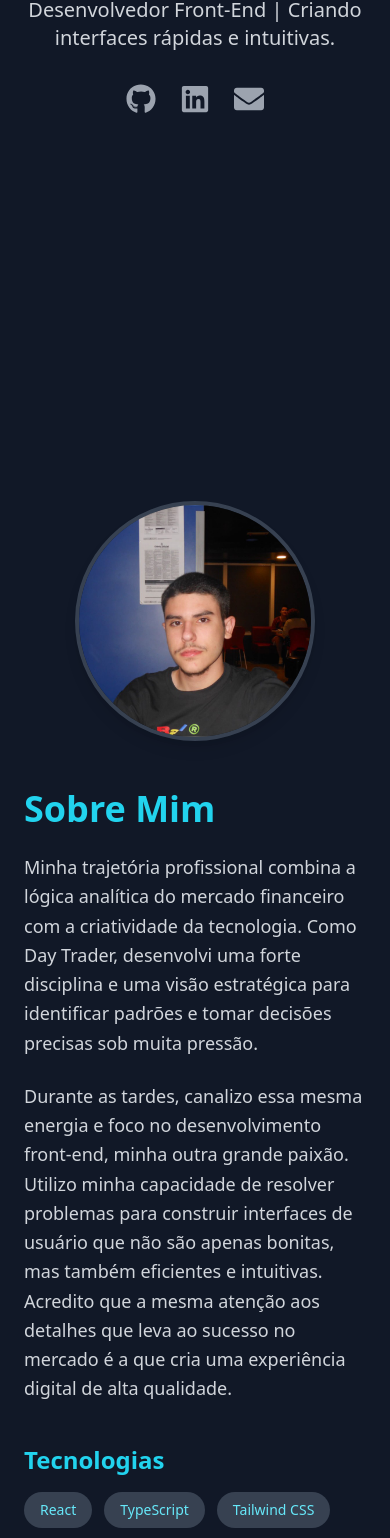
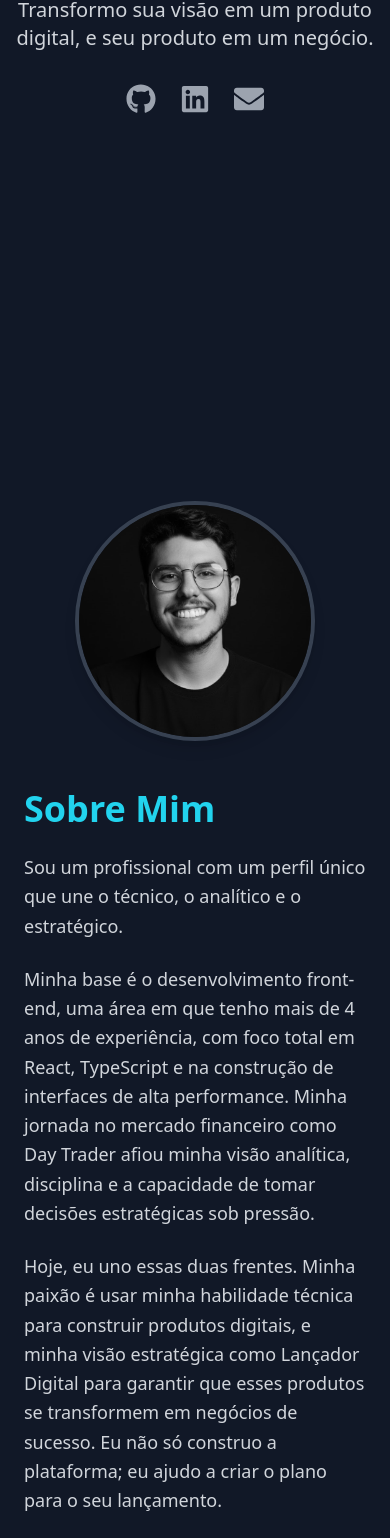
Before and after one commit to ghps2704/Meu-Portfolio, a React (Vite) app: page / in a window 390 px wide. Shown: the part 423-1961 px from the top of the page. Built offline with nearby package versions, Linux system fonts and the light colour scheme.

Commit message:
feature: algumas informações técnicas do site

```diff
--- a/src/App.tsx
+++ b/src/App.tsx
@@ -1,13 +1,7 @@
-// src/App.tsx
 import { useState, useEffect, useRef } from "react";
-import {
-  motion,
-  AnimatePresence,
-  type Variants,
-} from "framer-motion";
+import { motion, AnimatePresence, type Variants } from "framer-motion";
 import useMediaQuery from "./hooks/useMediaQuery";
-import { SpeedInsights } from "@vercel/speed-insights/react";
-import { Toaster } from "react-hot-toast";
+import { SpeedInsights } from '@vercel/speed-insights/react';
 
 import Header from "./components/Header";
 import MobileMenu from "./components/MobileMenu";
@@ -36,6 +30,7 @@ const sectionVariants: Variants = {
 
 function App() {
   const isMobile = useMediaQuery("(max-width: 768px)");
+
   const [isMenuOpen, setIsMenuOpen] = useState(false);
   const [currentIndex, setCurrentIndex] = useState(0);
   const [direction, setDirection] = useState(0);
@@ -76,19 +71,11 @@ function App() {
     };
   }, [isMobile, currentIndex]);
 
-  // LAYOUT MOBILE
   if (isMobile) {
     return (
       <div className="bg-gray-900">
         <Header isOpen={isMenuOpen} setIsOpen={setIsMenuOpen} />
         <MobileMenu isOpen={isMenuOpen} setIsOpen={setIsMenuOpen} />
-
-        {/* Adicionado o Toaster para o mobile */}
-        <Toaster
-          position="bottom-center"
-          toastOptions={{ style: { background: "#333", color: "#fff" } }}
-        />
-
         <main>
           {sections.map((Section, index) => (
             <div key={index}>{Section}</div>
@@ -98,15 +85,8 @@ function App() {
     );
   }
 
-  // LAYOUT DESKTOP
   return (
     <div className="relative w-full h-screen overflow-hidden bg-gray-900">
-      {/* Adicionado o Toaster para o desktop */}
-      <Toaster
-        position="bottom-center"
-        toastOptions={{ style: { background: "#333", color: "#fff" } }}
-      />
-
       <SpeedInsights />
       <CursorSpotlight />
       <DotNavigation
--- a/src/components/About.tsx
+++ b/src/components/About.tsx
@@ -5,6 +5,8 @@ const techSkills = [
   "TypeScript",
   "Tailwind CSS",
   "Framer Motion",
+  "Estratégia Digital",
+  "SEO",
   "Git",
   "Vite",
 ];
@@ -25,7 +27,7 @@ export default function About() {
         >
           <div className="md:col-span-1 flex justify-center">
             <img
-              src="/Guilherme.jpeg"
+              src="/guilherme.png"
               alt="Foto de Guilherme Persuhn"
               className="rounded-full w-60 h-60 md:w-72 md:h-72 object-cover shadow-lg border-4 border-gray-700"
             />
@@ -34,25 +36,28 @@ export default function About() {
           <div className="md:col-span-2 space-y-6">
             <h2 className="text-4xl font-bold mb-4 text-cyan-400">Sobre Mim</h2>
             <p className="text-lg text-gray-300 leading-relaxed">
-              Minha trajetória profissional combina a lógica analítica do
-              mercado financeiro com a criatividade da tecnologia. Como Day
-              Trader, desenvolvi uma forte disciplina e uma visão estratégica
-              para identificar padrões e tomar decisões precisas sob muita
-              pressão.
+              Sou um profissional com um perfil único que une o técnico, o
+              analítico e o estratégico.
             </p>
             <p className="text-lg text-gray-300 leading-relaxed">
-              Durante as tardes, canalizo essa mesma energia e foco no
-              desenvolvimento front-end, minha outra grande paixão. Utilizo
-              minha capacidade de resolver problemas para construir interfaces
-              de usuário que não são apenas bonitas, mas também eficientes e
-              intuitivas. Acredito que a mesma atenção aos detalhes que leva ao
-              sucesso no mercado é a que cria uma experiência digital de alta
-              qualidade.
+              Minha base é o desenvolvimento front-end, uma área em que
+              tenho mais de 4 anos de experiência, com foco total em React,
+              TypeScript e na construção de interfaces de alta performance.
+              Minha jornada no mercado financeiro como Day Trader afiou
+              minha visão analítica, disciplina e a capacidade de tomar decisões
+              estratégicas sob pressão.
+            </p>
+            <p className="text-lg text-gray-300 leading-relaxed">
+              Hoje, eu uno essas duas frentes. Minha paixão é usar minha
+              habilidade técnica para construir produtos digitais, e minha visão
+              estratégica como Lançador Digital para garantir que esses
+              produtos se transformem em negócios de sucesso. Eu não só construo
+              a plataforma; eu ajudo a criar o plano para o seu lançamento.
             </p>
 
             <div className="pt-4">
               <h3 className="text-2xl font-bold mb-4 text-cyan-400">
-                Tecnologias
+                Habilidades & Ferramentas
               </h3>
               <div className="flex flex-wrap gap-3">
                 {techSkills.map((skill) => (
--- a/src/components/Contact.tsx
+++ b/src/components/Contact.tsx
@@ -1,8 +1,16 @@
 import { motion } from "framer-motion";
 import { FaGithub, FaLinkedin, FaEnvelope } from "react-icons/fa";
 import Footer from "./Footer";
+import toast from "react-hot-toast";
 
 export default function Contact() {
+  const myEmail = "gpersuhn2704@gmail.com";
+
+  const handleCopyEmail = () => {
+    navigator.clipboard.writeText(myEmail);
+    toast.success("E-mail copiado para a área de transferência!");
+  };
+
   return (
     <section
       id="contato"
@@ -15,21 +23,22 @@ export default function Contact() {
           viewport={{ once: true, amount: 0.3 }}
           transition={{ duration: 0.8, ease: "easeOut" }}
         >
-          <h2 className="text-4xl font-bold text-cyan-400 mb-4">
-            Vamos Conversar
+          <h2 className="text-4xl font-bold font-display text-cyan-400 mb-4">
+            Pronto para Lançar seu Projeto?
           </h2>
           <p className="text-lg text-gray-300 max-w-2xl mx-auto mb-8">
-            Gostou do que viu? Atualmente estou disponível para novas
-            oportunidades e projetos freelancer. Adoraria ouvir sobre suas
-            ideias.
+            Se você tem uma ideia e precisa de um parceiro estratégico que cuide
+            tanto da tecnologia (o produto) quanto da estratégia (o
+            negócio), adoraria conversar.
           </p>
 
           <a
             href="https://api.whatsapp.com/send/?phone=5543998161106&text=Ol%C3%A1!+Vi+seu+site+e+gostaria+de+mais+informa%C3%A7%C3%B5es.&type=phone_number&app_absent=0"
             className="inline-block bg-cyan-500 text-gray-900 font-bold py-4 px-10 rounded-full hover:bg-cyan-400 transition-all duration-300 shadow-lg text-lg"
             target="_blank"
+            rel="noopener noreferrer"
           >
-            Diga Olá
+            Vamos Conversar (WhatsApp)
           </a>
 
           <div className="flex justify-center space-x-6 mt-12">
@@ -51,15 +60,14 @@ export default function Contact() {
             >
               <FaLinkedin />
             </a>
-            <a
-              href="mailto:gpersuhn2704@gmail.com"
-              aria-label="Email"
-              target="_blank"
-              rel="noopener noreferrer"
+
+            <button
+              onClick={handleCopyEmail}
+              aria-label="Copiar e-mail"
               className="text-gray-400 hover:text-cyan-400 transition-colors duration-300 text-3xl"
             >
               <FaEnvelope />
-            </a>
+            </button>
           </div>
         </motion.div>
       </div>
--- a/src/components/Hero.tsx
+++ b/src/components/Hero.tsx
@@ -48,7 +48,8 @@ export default function Hero() {
           animate={{ y: 0, opacity: 1 }}
           transition={{ duration: 0.8, delay: 0.4, ease: "easeOut" }}
         >
-          Desenvolvedor Front-End | Criando interfaces rápidas e intuitivas.
+          Transformo sua visão em um produto digital, e seu produto em um
+          negócio.
         </motion.p>
 
         <motion.div
--- a/src/components/Projects.tsx
+++ b/src/components/Projects.tsx
@@ -49,11 +49,12 @@ export default function Projects() {
       <div className="container mx-auto px-6 text-center flex-shrink-0">
         <h2 className="text-4xl font-bold text-cyan-400">Meus Projetos</h2>
         <p className="text-lg text-gray-300 mt-4 mb-10">
-          Uma amostra do que eu amo construir.
+          Veja na prática como eu transformo ideias em plataformas digitais e
+          produtos em negócios.
         </p>
       </div>
 
-      <div className="flex-grow overflow-y-auto pb-20 md:pb-24 scrollbar-thin scrollbar-thumb-cyan-400 scrollbar-track-gray-700 [mask-image:linear-gradient(to_bottom,black_80%,transparent)]">
+      <div className="flex-grow overflow-y-auto pb-20 md:pb-24 scrollbar-thin scrollbar-thumb-cyan-400 scrollbar-track-gray-700 [mask-image:linear-gradient (transparent)]">
         <div className="container mx-auto px-6">
           <div className="grid grid-cols-1 md:grid-cols-2 lg:grid-cols-2 gap-10">
             {projectsData.map((project, index) => (
```
Also changed, not shown: public/Guilherme.jpeg (deleted), public/guilherme.png (added).
